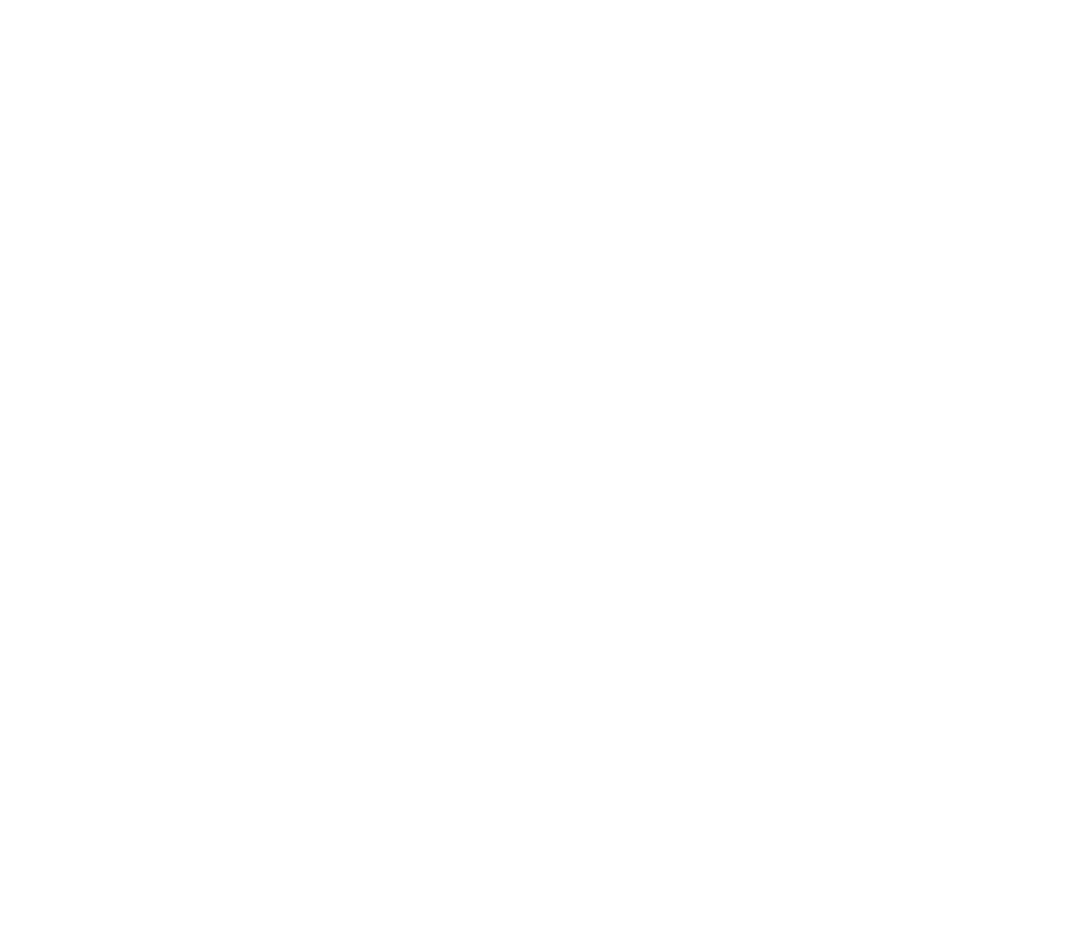
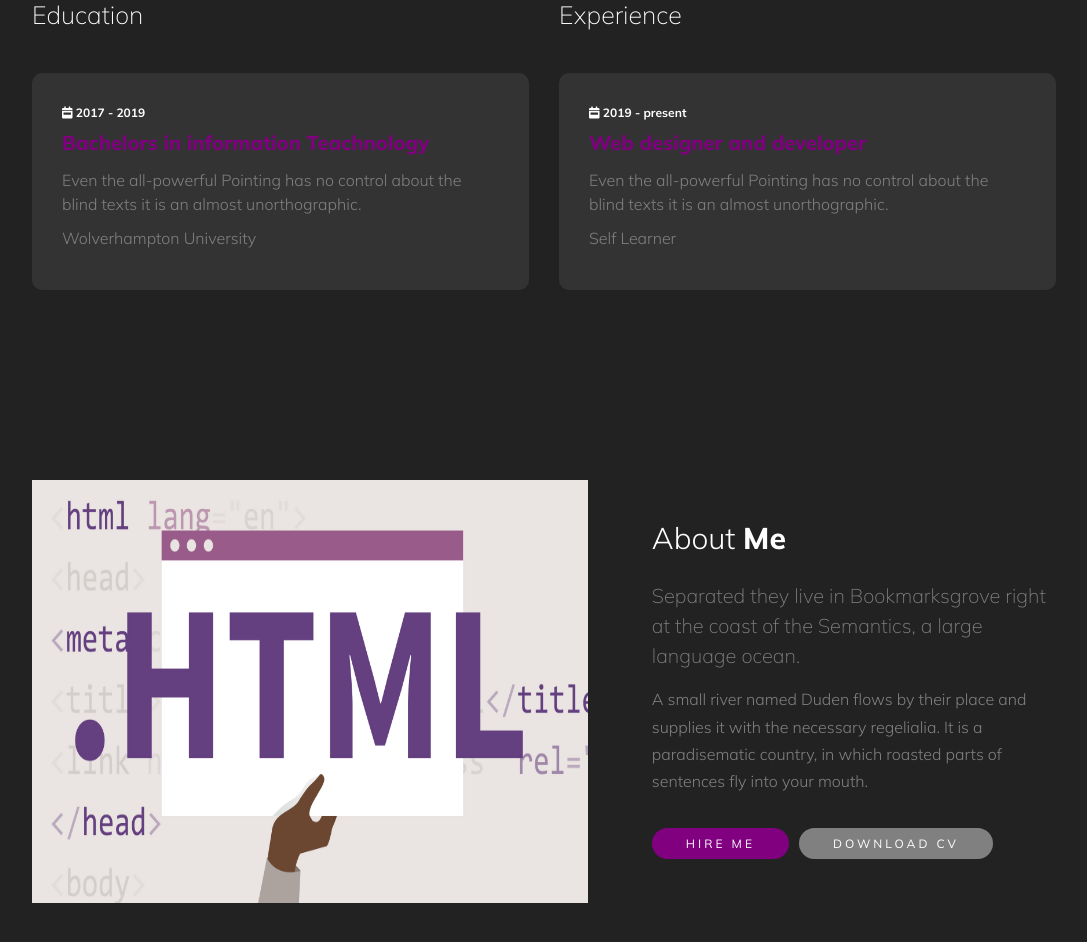
Before and after one commit to Suray54/Rezume, a React (Create React App) app: page / in a window 1280 px wide. Shown: the part 1820-2762 px from the top of the page, without its empty margins (96-1183 px from the left). Before the commit the page ends 1606 px from the top, so only its background shows below. Built offline with nearby package versions, Linux system fonts and the light colour scheme.

Commit message:
upto about

```diff
--- a/public/index.html
+++ b/public/index.html
@@ -25,7 +25,7 @@
       Learn how to configure a non-root public URL by running `npm run build`.
     -->
     <link
-      href="https://fonts.googleapis.com/css2?family=Mulish:wght@300;400;500;600;700&display=swap"
+      href="https://fonts.googleapis.com/css2?family=Mulish:wght@200;300;400;500;600;700;800&display=swap"
       rel="stylesheet"
     />
     <link
@@ -87,7 +87,7 @@
           var value = $(this).attr("data-filter");
 
           if (value == "all") {
-            $(".filter").show("1000");
+            $(".filter").show();
           } else {
             $(".filter")
               .not("." + value)
--- /dev/null
+++ b/src/components/section-four/section-four.component.jsx
@@ -0,0 +1,40 @@
+import React from "react";
+import html from "./../../assets/html.jpg";
+import Resume from "./../../assets/Resume.pdf";
+import "./section-four.styles.scss";
+
+export default function SectionFour() {
+  return (
+    <section className="section4" id="section-about">
+      <div className="row about">
+        <div className="col-md-7 about__img">
+          <img src={html} class="img-responsive" alt="html" />
+        </div>
+        <div className="col-md-5 about__details">
+          <h2>
+            About <span>Me</span>
+          </h2>
+
+          <h5>
+            Separated they live in Bookmarksgrove right at the coast of the
+            Semantics, a large language ocean.
+          </h5>
+          <p>
+            A small river named Duden flows by their place and supplies it with
+            the necessary regelialia. It is a paradisematic country, in which
+            roasted parts of sentences fly into your mouth.
+          </p>
+
+          <div className="button">
+            <a href="#section-contact" className="button__hire">
+              Hire me
+            </a>
+            <a href={Resume} className="button__CV">
+              Download CV
+            </a>
+          </div>
+        </div>
+      </div>
+    </section>
+  );
+}
--- /dev/null
+++ b/src/components/section-four/section-four.styles.scss
@@ -0,0 +1,94 @@
+$background-color: #222222;
+$color-white: #fff;
+$color-black: #000;
+$color-grey: grey;
+$color-grey-light: #333333;
+$primary-color: purple;
+
+.section4 {
+  background-color: $background-color;
+  padding: 8rem 10%;
+  .about {
+    &__img {
+      img {
+        width: 95%;
+        height: 100%;
+        @media only screen and (max-width: 995px) {
+          width: 100%;
+        }
+      }
+    }
+    &__details {
+      display: flex;
+      flex-direction: column;
+      justify-content: center;
+      padding: 20px;
+      @media only screen and (max-width: 995px) {
+        padding: 0;
+      }
+      h2 {
+        color: $color-white;
+        font-size: 30px;
+        font-weight: 300;
+        line-height: 3.6rem;
+        padding: 20px 0;
+        span {
+          font-weight: 800;
+        }
+      }
+
+      h5 {
+        color: $color-grey;
+        font-size: 20px;
+        font-weight: 200;
+        line-height: 30px;
+      }
+      p {
+        margin-top: 10px;
+        color: $color-grey;
+        font-size: 16px;
+        font-weight: 300;
+        line-height: 27.2px;
+      }
+      .button {
+        margin: 30px 0;
+        a {
+          text-decoration: none;
+        }
+        &__hire {
+          font-size: 12px;
+          letter-spacing: 3px;
+          line-height: 18px;
+          background-color: $primary-color;
+          padding: 8px 34px;
+          outline: none;
+          color: $color-white;
+          border-radius: 20px;
+          border: none;
+          text-transform: uppercase;
+          margin-right: 10px;
+          &:hover {
+            background-color: $color-white;
+            color: $color-grey;
+          }
+        }
+        &__CV {
+          font-size: 12px;
+          letter-spacing: 3px;
+          line-height: 18px;
+          background-color: $color-grey;
+          padding: 8px 34px;
+          outline: none;
+          color: $color-white;
+          border-radius: 20px;
+          border: none;
+          text-transform: uppercase;
+          &:hover {
+            background-color: $color-white;
+            color: $color-grey;
+          }
+        }
+      }
+    }
+  }
+}
--- /dev/null
+++ b/src/components/section-three/section-three.component.jsx
@@ -0,0 +1,43 @@
+import React from "react";
+import "./section-three.styles.scss";
+
+export default function SectionThree() {
+  return (
+    <section className="section3" id="section-resume">
+      <h2>
+        My <span>Resume</span>
+      </h2>
+      <div className="row">
+        <div className="col-md-6 education">
+          <h2>Education</h2>
+          <div className="education-item">
+            <span>
+              <i class="fas fa-calendar-week"></i> 2017 - 2019
+            </span>
+            <h3>Bachelors in information Teachnology</h3>
+            <p>
+              Even the all-powerful Pointing has no control about the blind
+              texts it is an almost unorthographic.
+            </p>
+            <p>Wolverhampton University</p>
+          </div>
+        </div>
+
+        <div className="col-md-6 experience">
+          <h2>Experience</h2>
+          <div className="education-item">
+            <span>
+              <i class="fas fa-calendar-week"></i> 2019 - present
+            </span>
+            <h3>Web designer and developer</h3>
+            <p>
+              Even the all-powerful Pointing has no control about the blind
+              texts it is an almost unorthographic.
+            </p>
+            <p>Self Learner</p>
+          </div>
+        </div>
+      </div>
+    </section>
+  );
+}
--- /dev/null
+++ b/src/components/section-three/section-three.styles.scss
@@ -0,0 +1,58 @@
+$background-color: #222222;
+$color-white: #fff;
+$color-black: #000;
+$color-grey: grey;
+$color-grey-light: #333333;
+$primary-color: purple;
+
+.section3 {
+  background-color: $background-color;
+  padding: 8rem 10%;
+  h2 {
+    text-align: center;
+    color: $color-white;
+    font-size: 30px;
+    font-weight: 300;
+    line-height: 3.6rem;
+    padding: 20px 0;
+    span {
+      font-weight: 800;
+    }
+  }
+
+  .row {
+    padding: 30px 0;
+  }
+  .education,
+  .experience {
+    h2 {
+      font-size: 2.5rem;
+      font-weight: 200;
+      text-align: left;
+    }
+    &-item {
+      margin-top: 20px;
+      padding: 30px;
+      background-color: $color-grey-light;
+      border-radius: 10px;
+      span {
+        color: $color-white;
+        font-size: 12px;
+        font-weight: 700;
+        line-height: 20.4px;
+      }
+      h3 {
+        color: $primary-color;
+        font-size: 20px;
+        font-weight: 800;
+        line-height: 40px;
+      }
+      p {
+        color: $color-grey;
+        font-size: 16px;
+        font-weight: 300;
+        line-height: 24px;
+      }
+    }
+  }
+}
--- a/src/components/section-two/section-two.styles.scss
+++ b/src/components/section-two/section-two.styles.scss
@@ -13,15 +13,16 @@
     font-size: 30px;
     font-weight: 300;
     line-height: 3.6rem;
+    padding: 20px 0;
     span {
-      font-weight: 700;
+      font-weight: 800;
     }
   }
 
   .tags {
     display: flex;
     justify-content: center;
-    padding: 20px 0;
+
     button {
       color: $color-grey;
       font-size: 1.6rem;
--- a/src/layouts/navbar/navbar.components.jsx
+++ b/src/layouts/navbar/navbar.components.jsx
@@ -31,7 +31,7 @@
                     "section-portfolio",
                     "section-resume",
                     "section-about",
-                    "section-blog",
+                    "section-services",
                     "section-contact",
                   ]}
                   currentClassName="isCurrent"
@@ -57,8 +57,8 @@
                     </a>
                   </li>
                   <li className="nav-item">
-                    <a className="nav-link" href="#section-blog">
-                      Blog
+                    <a className="nav-link" href="#section-services">
+                      services
                     </a>
                   </li>
                   <li className="nav-item">
--- a/src/layouts/navbar/navbar.styles.scss
+++ b/src/layouts/navbar/navbar.styles.scss
@@ -1,3 +1,4 @@
+$primary-color: purple;
 .navbar {
   text-transform: uppercase;
   padding: 35px 10%;
@@ -16,7 +17,7 @@
             transform: none;
           }
           transform: scale(1.2);
-          color: purple;
+          color: $primary-color;
         }
       }
     }
@@ -52,7 +53,7 @@
     transform: scale(1.2);
     font-weight: 700;
     & a {
-      color: purple;
+      color: $primary-color;
     }
   }
 }
@@ -66,7 +67,7 @@
     li a {
       color: grey;
       &:hover {
-        color: purple;
+        color: $primary-color;
       }
     }
   }
@@ -77,7 +78,7 @@
       }
       transform: scale(1.1);
       & a {
-        color: purple;
+        color: $primary-color;
       }
     }
   }
--- a/src/pages/homepage/homepage.components.jsx
+++ b/src/pages/homepage/homepage.components.jsx
@@ -5,6 +5,8 @@
 
 import SectionOne from "../../components/section-one/section-one.component";
 import SectionTwo from "../../components/section-two/section-two.component";
+import SectionThree from "../../components/section-three/section-three.component";
+import SectionFour from "../../components/section-four/section-four.component";
 
 export default class Homepage extends Component {
   render() {
@@ -13,6 +15,8 @@
         <Navbar />
         <SectionOne />
         <SectionTwo />
+        <SectionThree />
+        <SectionFour />
       </div>
     );
   }
```
Also changed, not shown: 1 other file (tests, documents, lock files or other folders).
